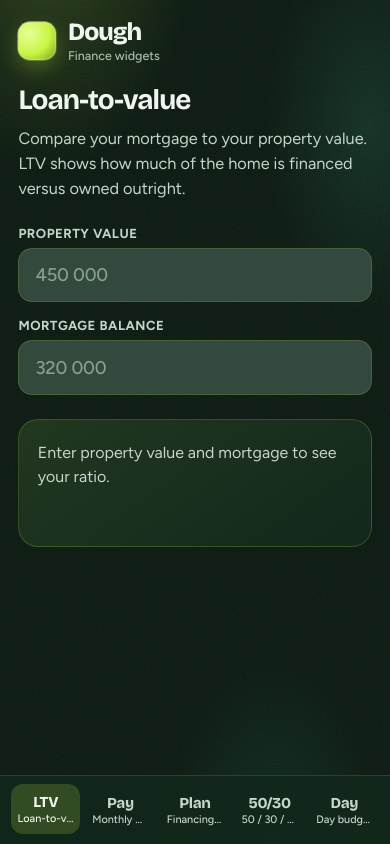
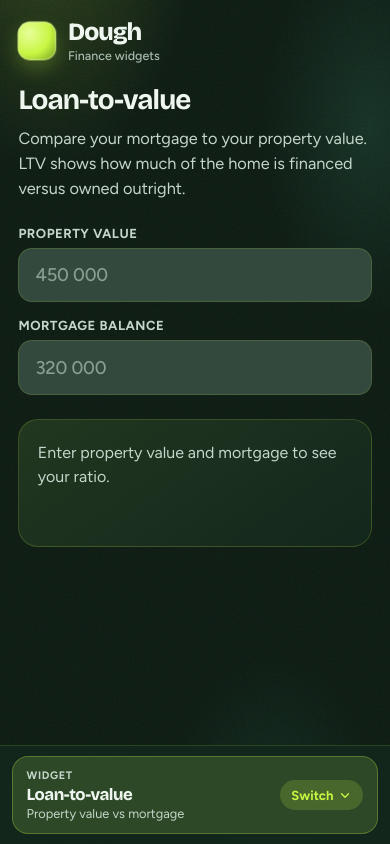
Before and after one commit to Stenstromen/dough, a React (Vite) app: page / in a window 390 px wide. Built offline with nearby package versions, Linux system fonts and the light colour scheme.

Commit message:
Add Switch control for mobile

```diff
--- a/src/components/organisms/AppShell/AppShell.css
+++ b/src/components/organisms/AppShell/AppShell.css
@@ -1,6 +1,6 @@
 .ui-shell {
   --rail-width: 17.5rem;
-  --dock-height: 4.75rem;
+  --dock-height: 5.1rem;
 
   position: relative;
   isolation: isolate;
@@ -104,12 +104,6 @@
   color: var(--ink-muted);
 }
 
-.ui-shell__footer {
-  margin: 0;
-  font-size: 0.75rem;
-  color: var(--ink-faint);
-}
-
 .ui-shell__stage {
   min-width: 0;
   padding: 1.25rem 1.15rem calc(var(--dock-height) + 1.25rem);
@@ -136,61 +130,247 @@
   }
 }
 
-.ui-shell__dock {
+.ui-shell__mobile-nav {
   position: fixed;
   left: 0;
   right: 0;
   bottom: 0;
   z-index: 20;
-  display: flex;
-  gap: 0.35rem;
-  padding: 0.55rem 0.7rem calc(0.55rem + env(safe-area-inset-bottom));
+  padding: 0.65rem 0.75rem calc(0.65rem + env(safe-area-inset-bottom));
   border-top: 1px solid var(--line);
-  background: color-mix(in srgb, var(--surface-strong) 88%, transparent);
+  background: color-mix(in srgb, var(--surface-strong) 90%, transparent);
   backdrop-filter: blur(16px);
 }
 
 @media (min-width: 900px) {
-  .ui-shell__dock {
+  .ui-shell__mobile-nav {
     display: none;
   }
 }
 
-.ui-shell__dock-item {
-  flex: 1;
-  display: grid;
-  gap: 0.1rem;
-  justify-items: center;
-  padding: 0.55rem 0.4rem;
-  border: 0;
-  border-radius: var(--radius-sm);
-  background: transparent;
-  color: var(--ink-muted);
+.ui-shell__picker-trigger {
+  display: flex;
+  align-items: center;
+  justify-content: space-between;
+  gap: 0.85rem;
+  width: 100%;
+  padding: 0.7rem 0.85rem;
+  border: 1px solid color-mix(in srgb, var(--accent) 28%, transparent);
+  border-radius: 16px;
+  background: color-mix(in srgb, var(--accent) 12%, var(--surface));
+  color: inherit;
+  text-align: left;
   cursor: pointer;
   transition:
     background var(--duration-fast) ease,
-    color var(--duration-fast) ease,
+    border-color var(--duration-fast) ease,
     transform var(--duration-fast) ease;
 }
 
-.ui-shell__dock-item.is-active {
-  background: color-mix(in srgb, var(--accent) 18%, transparent);
-  color: var(--ink);
-  transform: translateY(-1px);
+.ui-shell__picker-trigger:hover {
+  background: color-mix(in srgb, var(--accent) 18%, var(--surface));
 }
 
-.ui-shell__dock-short {
-  font-family: var(--font-display);
-  font-size: 0.95rem;
-  font-weight: 750;
-  letter-spacing: -0.02em;
+.ui-shell__picker-copy {
+  display: grid;
+  gap: 0.12rem;
+  min-width: 0;
 }
 
-.ui-shell__dock-name {
+.ui-shell__picker-label {
   font-size: 0.68rem;
-  font-weight: 500;
-  max-width: 100%;
+  font-weight: 650;
+  letter-spacing: 0.06em;
+  text-transform: uppercase;
+  color: var(--ink-muted);
+}
+
+.ui-shell__picker-name {
+  font-family: var(--font-display);
+  font-size: 1.05rem;
+  font-weight: 750;
+  letter-spacing: -0.03em;
+  color: var(--ink);
+}
+
+.ui-shell__picker-desc {
+  font-size: 0.8rem;
+  color: var(--ink-muted);
   overflow: hidden;
   text-overflow: ellipsis;
   white-space: nowrap;
 }
+
+.ui-shell__picker-action {
+  display: inline-flex;
+  align-items: center;
+  gap: 0.3rem;
+  flex-shrink: 0;
+  padding: 0.45rem 0.7rem;
+  border-radius: 999px;
+  background: color-mix(in srgb, var(--accent) 18%, transparent);
+  color: var(--accent);
+  font-size: 0.82rem;
+  font-weight: 700;
+}
+
+.ui-shell__sheet {
+  position: fixed;
+  inset: 0;
+  z-index: 40;
+  display: grid;
+  align-items: end;
+}
+
+@media (min-width: 900px) {
+  .ui-shell__sheet {
+    display: none;
+  }
+}
+
+.ui-shell__sheet-backdrop {
+  position: absolute;
+  inset: 0;
+  border: 0;
+  background: rgba(4, 12, 8, 0.62);
+  cursor: pointer;
+  animation: ui-shell-fade 200ms ease both;
+}
+
+.ui-shell__sheet-panel {
+  position: relative;
+  z-index: 1;
+  max-height: min(78dvh, 36rem);
+  overflow: auto;
+  padding: 0.55rem 0.85rem calc(1rem + env(safe-area-inset-bottom));
+  border-radius: 22px 22px 0 0;
+  border: 1px solid color-mix(in srgb, var(--line) 90%, transparent);
+  border-bottom: 0;
+  background:
+    linear-gradient(
+      165deg,
+      color-mix(in srgb, var(--surface-strong) 88%, var(--accent) 12%),
+      var(--surface-strong) 40%
+    );
+  animation: ui-shell-rise 280ms var(--ease-out) both;
+}
+
+.ui-shell__sheet-handle {
+  width: 2.5rem;
+  height: 0.3rem;
+  margin: 0.2rem auto 0.85rem;
+  border-radius: 999px;
+  background: color-mix(in srgb, var(--ink) 22%, transparent);
+}
+
+.ui-shell__sheet-head {
+  display: flex;
+  align-items: center;
+  justify-content: space-between;
+  gap: 1rem;
+  margin-bottom: 0.85rem;
+}
+
+.ui-shell__sheet-title {
+  margin: 0;
+  font-family: var(--font-display);
+  font-size: 1.2rem;
+  font-weight: 750;
+  letter-spacing: -0.03em;
+}
+
+.ui-shell__sheet-close {
+  border: 1px solid var(--line);
+  border-radius: 999px;
+  background: transparent;
+  color: var(--ink-muted);
+  font: inherit;
+  font-size: 0.82rem;
+  font-weight: 650;
+  padding: 0.4rem 0.75rem;
+  cursor: pointer;
+}
+
+.ui-shell__sheet-close:hover {
+  color: var(--ink);
+  background: color-mix(in srgb, var(--surface) 70%, transparent);
+}
+
+.ui-shell__sheet-nav {
+  display: grid;
+  gap: 0.45rem;
+}
+
+.ui-shell__sheet-item {
+  display: flex;
+  align-items: center;
+  justify-content: space-between;
+  gap: 0.85rem;
+  width: 100%;
+  padding: 0.9rem 0.95rem;
+  border: 1px solid transparent;
+  border-radius: 16px;
+  background: color-mix(in srgb, var(--surface) 55%, transparent);
+  color: inherit;
+  text-align: left;
+  cursor: pointer;
+  transition:
+    background var(--duration-fast) ease,
+    border-color var(--duration-fast) ease;
+}
+
+.ui-shell__sheet-item:hover {
+  border-color: var(--line);
+  background: color-mix(in srgb, var(--surface) 80%, transparent);
+}
+
+.ui-shell__sheet-item.is-active {
+  border-color: color-mix(in srgb, var(--accent) 45%, transparent);
+  background: color-mix(in srgb, var(--accent) 16%, var(--surface));
+}
+
+.ui-shell__sheet-item-text {
+  display: grid;
+  gap: 0.15rem;
+  min-width: 0;
+}
+
+.ui-shell__sheet-item-name {
+  font-weight: 700;
+  letter-spacing: -0.015em;
+  color: var(--ink);
+}
+
+.ui-shell__sheet-item-desc {
+  font-size: 0.82rem;
+  color: var(--ink-muted);
+}
+
+.ui-shell__sheet-item-short {
+  flex-shrink: 0;
+  font-family: var(--font-display);
+  font-size: 0.9rem;
+  font-weight: 750;
+  letter-spacing: -0.02em;
+  color: var(--accent);
+}
+
+@keyframes ui-shell-fade {
+  from {
+    opacity: 0;
+  }
+  to {
+    opacity: 1;
+  }
+}
+
+@keyframes ui-shell-rise {
+  from {
+    opacity: 0;
+    transform: translateY(18px);
+  }
+  to {
+    opacity: 1;
+    transform: translateY(0);
+  }
+}
--- a/src/components/organisms/AppShell/AppShell.tsx
+++ b/src/components/organisms/AppShell/AppShell.tsx
@@ -1,4 +1,5 @@
 import type { ReactNode } from 'react'
+import { useEffect, useId, useState } from 'react'
 import { Brand } from '../../molecules/Brand/Brand'
 import { cn } from '../../../lib/cn'
 import './AppShell.css'
@@ -23,6 +24,34 @@ export function AppShell({
   onNavigate,
   children,
 }: AppShellProps) {
+  const [pickerOpen, setPickerOpen] = useState(false)
+  const titleId = useId()
+  const active = items.find((item) => item.id === activeId) ?? items[0]
+
+  useEffect(() => {
+    if (!pickerOpen) return
+
+    function onKeyDown(event: KeyboardEvent) {
+      if (event.key === 'Escape') {
+        setPickerOpen(false)
+      }
+    }
+
+    const previousOverflow = document.body.style.overflow
+    document.body.style.overflow = 'hidden'
+    window.addEventListener('keydown', onKeyDown)
+
+    return () => {
+      document.body.style.overflow = previousOverflow
+      window.removeEventListener('keydown', onKeyDown)
+    }
+  }, [pickerOpen])
+
+  function selectWidget(id: string) {
+    onNavigate(id)
+    setPickerOpen(false)
+  }
+
   return (
     <div className="ui-shell">
       <div className="ui-shell__glow" aria-hidden="true" />
@@ -38,10 +67,7 @@ export function AppShell({
               <button
                 key={item.id}
                 type="button"
-                className={cn(
-                  'ui-shell__nav-item',
-                  isActive && 'is-active',
-                )}
+                className={cn('ui-shell__nav-item', isActive && 'is-active')}
                 aria-current={isActive ? 'page' : undefined}
                 onClick={() => onNavigate(item.id)}
               >
@@ -51,7 +77,6 @@ export function AppShell({
             )
           })}
         </nav>
-
       </aside>
 
       <main className="ui-shell__stage">
@@ -63,23 +88,99 @@ export function AppShell({
         </div>
       </main>
 
-      <nav className="ui-shell__dock" aria-label="Switch widget">
+      <div className="ui-shell__mobile-nav">
+        <button
+          type="button"
+          className="ui-shell__picker-trigger"
+          aria-haspopup="dialog"
+          aria-expanded={pickerOpen}
+          onClick={() => setPickerOpen(true)}
+        >
+          <span className="ui-shell__picker-copy">
+            <span className="ui-shell__picker-label">Widget</span>
+            <span className="ui-shell__picker-name">{active.name}</span>
+            <span className="ui-shell__picker-desc">{active.description}</span>
+          </span>
+          <span className="ui-shell__picker-action">
+            Switch
+            <svg
+              viewBox="0 0 16 16"
+              width="14"
+              height="14"
+              fill="none"
+              aria-hidden="true"
+            >
+              <path
+                d="M4 6.5 8 10.5 12 6.5"
+                stroke="currentColor"
+                strokeWidth="1.6"
+                strokeLinecap="round"
+                strokeLinejoin="round"
+              />
+            </svg>
+          </span>
+        </button>
+      </div>
+
+      {pickerOpen ? (
+        <div className="ui-shell__sheet" role="presentation">
+          <button
+            type="button"
+            className="ui-shell__sheet-backdrop"
+            aria-label="Close widget picker"
+            onClick={() => setPickerOpen(false)}
+          />
+          <div
+            className="ui-shell__sheet-panel"
+            role="dialog"
+            aria-modal="true"
+            aria-labelledby={titleId}
+          >
+            <div className="ui-shell__sheet-handle" aria-hidden="true" />
+            <div className="ui-shell__sheet-head">
+              <h2 id={titleId} className="ui-shell__sheet-title">
+                Choose widget
+              </h2>
+              <button
+                type="button"
+                className="ui-shell__sheet-close"
+                onClick={() => setPickerOpen(false)}
+              >
+                Close
+              </button>
+            </div>
+            <nav className="ui-shell__sheet-nav" aria-label="Switch widget">
               {items.map((item) => {
                 const isActive = item.id === activeId
                 return (
                   <button
                     key={item.id}
                     type="button"
-              className={cn('ui-shell__dock-item', isActive && 'is-active')}
+                    className={cn(
+                      'ui-shell__sheet-item',
+                      isActive && 'is-active',
+                    )}
                     aria-current={isActive ? 'page' : undefined}
-              onClick={() => onNavigate(item.id)}
+                    onClick={() => selectWidget(item.id)}
                   >
-              <span className="ui-shell__dock-short">{item.shortName}</span>
-              <span className="ui-shell__dock-name">{item.name}</span>
+                    <span className="ui-shell__sheet-item-text">
+                      <span className="ui-shell__sheet-item-name">
+                        {item.name}
+                      </span>
+                      <span className="ui-shell__sheet-item-desc">
+                        {item.description}
+                      </span>
+                    </span>
+                    <span className="ui-shell__sheet-item-short">
+                      {item.shortName}
+                    </span>
                   </button>
                 )
               })}
             </nav>
           </div>
+        </div>
+      ) : null}
+    </div>
   )
 }
```
Lines whose indentation alone changed are shown as unchanged.
